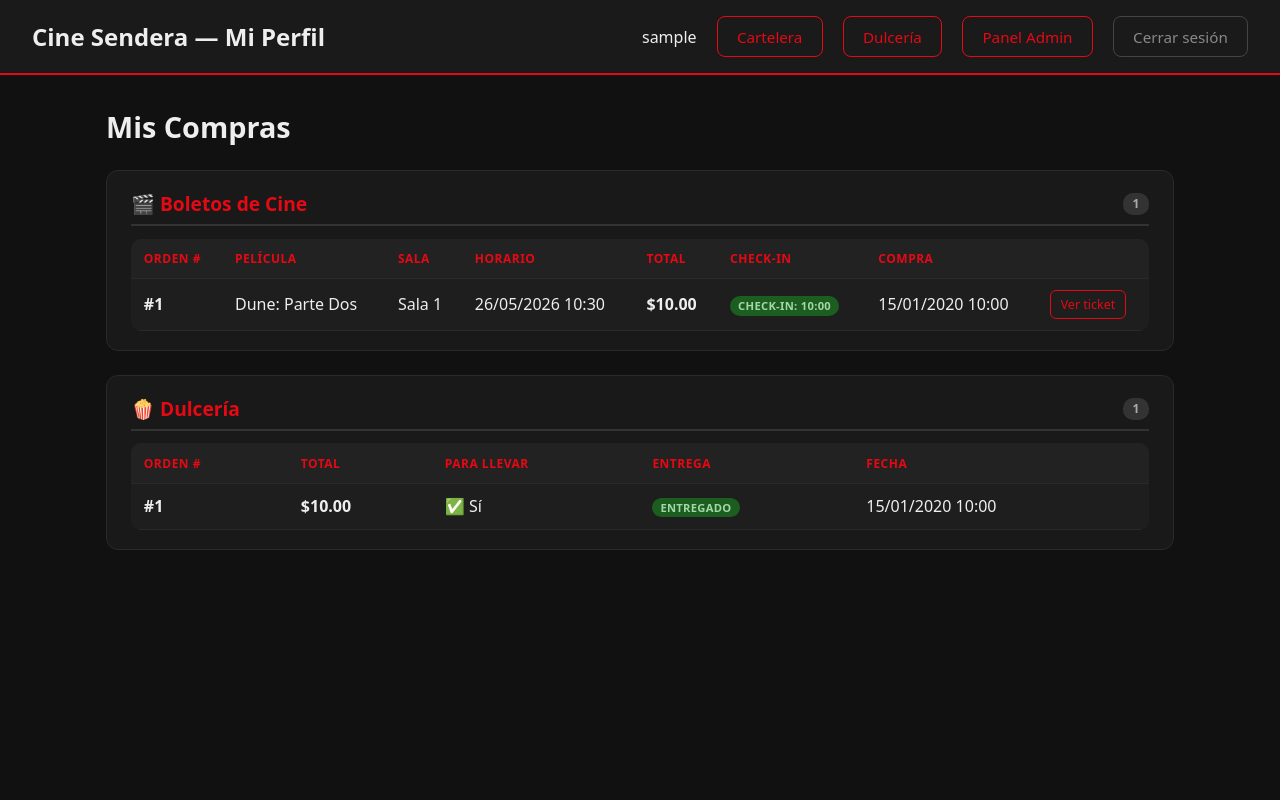
After one commit to gguzman8/cine, a PHP site: page /perfil.php in a window 1280 px wide. The commit adds this page. Run offline with PHP 8.4, Linux system fonts and the light colour scheme; the visitor is signed in with stand-in values (Sample User, id 1); data comes from the database, SQL or seed files in the repository; tables that the repository leaves empty hold one stand-in row (values such as "Sample post").

Commit message:
added profile in client panel

```diff
--- a/public/admin.php
+++ b/public/admin.php
@@ -105,6 +105,7 @@ $peliculas = $pdo ? $pdo->query(
         <nav>
             <span><?= h($_SESSION['usuario_nombre']) ?></span>
             <a href="dulceria.php" class="btn-outline">Dulcería</a>
+            <a href="perfil.php" class="btn-outline">Mi Perfil</a>
             <a href="logout.php" class="btn-muted">Cerrar sesión</a>
         </nav>
     </header>
--- a/public/admin_pelicula_edit.php
+++ b/public/admin_pelicula_edit.php
@@ -28,6 +28,7 @@ if (!$p) {
         <nav>
             <span><?= h($_SESSION['usuario_nombre']) ?></span>
             <a href="admin.php" class="btn-outline">Panel</a>
+            <a href="perfil.php" class="btn-outline">Mi Perfil</a>
             <a href="logout.php" class="btn-muted">Cerrar sesión</a>
         </nav>
     </header>
--- a/public/admin_producto_edit.php
+++ b/public/admin_producto_edit.php
@@ -37,6 +37,8 @@ try {
         <nav>
             <span><?= h($_SESSION['usuario_nombre']) ?></span>
             <a href="admin.php#dulceria" class="btn-outline">← Volver</a>
+            <a href="perfil.php" class="btn-outline">Mi Perfil</a>
+            <a href="logout.php" class="btn-muted">Cerrar sesión</a>
         </nav>
     </header>
     <main>
--- a/public/compra.php
+++ b/public/compra.php
@@ -48,6 +48,7 @@ $checkin_pendientes = $pdo->query('SELECT COUNT(*) FROM compras WHERE checkin_at
                 <a href="staff/vender.php" class="btn-outline">Vender</a>
                 <a href="staff/checkin.php" class="btn-outline">Check-in <span class="badge badge-yellow"><?= $checkin_pendientes ?></span></a>
             <?php endif; ?>
+            <a href="perfil.php" class="btn-outline">Mi Perfil</a>
             <a href="logout.php" class="btn-muted">Cerrar sesión</a>
         </nav>
     </header>
--- a/public/dulceria.php
+++ b/public/dulceria.php
@@ -29,6 +29,7 @@ $checkin_pendientes = $pdo->query('SELECT COUNT(*) FROM compras WHERE checkin_at
                 <a href="staff/checkin.php" class="btn-outline">Check-in <span class="badge badge-yellow"><?= $checkin_pendientes ?></span></a>
             <?php endif; ?>
             <a href="dulceria.php" class="btn-outline">Dulcería</a>
+            <a href="perfil.php" class="btn-outline">Mi Perfil</a>
             <a href="logout.php" class="btn-muted">Cerrar sesión</a>
         </nav>
     </header>
--- a/public/dulceria_recibo.php
+++ b/public/dulceria_recibo.php
@@ -53,6 +53,7 @@ $items = $detalle->fetchAll();
                 <a href="index.php" class="btn-outline">Cartelera</a>
             <?php endif; ?>
             <a href="dulceria.php" class="btn-outline">Dulcería</a>
+            <a href="perfil.php" class="btn-outline">Mi Perfil</a>
             <a href="logout.php" class="btn-muted">Cerrar sesión</a>
         </nav>
     </header>
--- a/public/index.php
+++ b/public/index.php
@@ -40,6 +40,7 @@ $funciones = $pdo->query(
                     <a href="staff/vender.php" class="btn-outline">Vender boletos</a>
                 <?php endif; ?>
                 <a href="dulceria.php" class="btn-outline">Dulcería</a>
+                <a href="perfil.php" class="btn-outline">Mi Perfil</a>
                 <a href="logout.php" class="btn-muted">Cerrar sesión</a>
             <?php else: ?>
                 <a href="dulceria.php" class="btn-outline">Dulcería</a>
--- /dev/null
+++ b/public/perfil.php
@@ -0,0 +1,111 @@
+<?php
+require_once __DIR__ . '/../src/config/database.php';
+require_once __DIR__ . '/../src/includes/session.php';
+require_once __DIR__ . '/../src/includes/functions.php';
+requerir_login();
+
+$user_id = $_SESSION['usuario_id'];
+
+$boletos = $pdo->prepare(
+    'SELECT c.id, c.total, c.created_at, c.checkin_at, p.titulo, f.horario, f.sala
+     FROM compras c
+     JOIN funciones f ON f.id = c.funcion_id
+     JOIN peliculas p ON p.id = f.pelicula_id
+     WHERE c.usuario_id = ?
+     ORDER BY c.created_at DESC'
+);
+$boletos->execute([$user_id]);
+$boletos = $boletos->fetchAll();
+
+$dulceria = $pdo->prepare(
+    'SELECT dc.id, dc.total, dc.created_at, dc.para_llevar, dc.entregado
+     FROM dulceria_compras dc
+     WHERE dc.usuario_id = ?
+     ORDER BY dc.created_at DESC'
+);
+$dulceria->execute([$user_id]);
+$dulceria = $dulceria->fetchAll();
+
+$checkin_pendientes = $pdo->query('SELECT COUNT(*) FROM compras WHERE checkin_at IS NULL')->fetchColumn();
+?>
+<!DOCTYPE html>
+<html lang="es">
+<head>
+    <meta charset="UTF-8">
+    <meta name="viewport" content="width=device-width, initial-scale=1.0">
+    <title>Mi Perfil - Cine Sendera</title>
+    <link rel="stylesheet" href="assets/css/style.css">
+</head>
+<body>
+    <header>
+        <h1>Cine Sendera — Mi Perfil</h1>
+        <nav>
+            <span><?= h($_SESSION['usuario_nombre']) ?></span>
+            <a href="index.php" class="btn-outline">Cartelera</a>
+            <a href="dulceria.php" class="btn-outline">Dulcería</a>
+            <?php if (es_admin()): ?>
+                <a href="admin.php" class="btn-outline">Panel Admin</a>
+            <?php endif; ?>
+            <?php if (es_staff()): ?>
+                <a href="staff/vender.php" class="btn-outline">Vender boletos</a>
+                <a href="staff/checkin.php" class="btn-outline">Check-in <?= $checkin_pendientes > 0 ? '<span class="badge badge-red btn-badge">' . $checkin_pendientes . '</span>' : '' ?></a>
+            <?php endif; ?>
+            <a href="logout.php" class="btn-muted">Cerrar sesión</a>
+        </nav>
+    </header>
+    <main>
+        <h2>Mis Compras</h2>
+
+        <section>
+            <h3 class="section-title">🎬 Boletos de Cine <span class="count"><?= count($boletos) ?></span></h3>
+            <?php if (empty($boletos)): ?>
+                <p class="empty">No has comprado boletos aún. <a href="index.php">Ver cartelera</a></p>
+            <?php else: ?>
+                <table>
+                    <thead>
+                        <tr><th>Orden #</th><th>Película</th><th>Sala</th><th>Horario</th><th>Total</th><th>Check-in</th><th>Compra</th><th></th></tr>
+                    </thead>
+                    <tbody>
+                        <?php foreach ($boletos as $b): ?>
+                            <tr>
+                                <td><strong>#<?= $b['id'] ?></strong></td>
+                                <td><?= h($b['titulo']) ?></td>
+                                <td><?= h($b['sala']) ?></td>
+                                <td><?= date('d/m/Y H:i', strtotime($b['horario'])) ?></td>
+                                <td><strong>$<?= number_format($b['total'], 2) ?></strong></td>
+                                <td><span class="badge <?= $b['checkin_at'] ? 'badge-green' : 'badge-yellow' ?>"><?= $b['checkin_at'] ? 'Check-in: ' . date('H:i', strtotime($b['checkin_at'])) : 'Pendiente' ?></span></td>
+                                <td><?= date('d/m/Y H:i', strtotime($b['created_at'])) ?></td>
+                                <td><a href="ticket.php?compra_id=<?= $b['id'] ?>" class="btn btn-sm btn-outline">Ver ticket</a></td>
+                            </tr>
+                        <?php endforeach; ?>
+                    </tbody>
+                </table>
+            <?php endif; ?>
+        </section>
+
+        <section>
+            <h3 class="section-title">🍿 Dulcería <span class="count"><?= count($dulceria) ?></span></h3>
+            <?php if (empty($dulceria)): ?>
+                <p class="empty">No has comprado en dulcería aún. <a href="dulceria.php">Ver productos</a></p>
+            <?php else: ?>
+                <table>
+                    <thead>
+                        <tr><th>Orden #</th><th>Total</th><th>Para llevar</th><th>Entrega</th><th>Fecha</th></tr>
+                    </thead>
+                    <tbody>
+                        <?php foreach ($dulceria as $d): ?>
+                            <tr>
+                                <td><strong>#<?= $d['id'] ?></strong></td>
+                                <td><strong>$<?= number_format($d['total'], 2) ?></strong></td>
+                                <td><?= $d['para_llevar'] ? '✅ Sí' : '—' ?></td>
+                                <td><span class="badge <?= $d['entregado'] ? 'badge-green' : 'badge-yellow' ?>"><?= $d['entregado'] ? 'Entregado' : 'Pendiente' ?></span></td>
+                                <td><?= date('d/m/Y H:i', strtotime($d['created_at'])) ?></td>
+                            </tr>
+                        <?php endforeach; ?>
+                    </tbody>
+                </table>
+            <?php endif; ?>
+        </section>
+    </main>
+</body>
+</html>
--- a/public/staff/checkin.php
+++ b/public/staff/checkin.php
@@ -63,6 +63,7 @@ if ($compra_id > 0) {
             <a href="vender.php" class="btn-outline">Vender</a>
             <a href="checkin.php" class="btn-outline">Check-in <span class="badge badge-yellow"><?= $checkin_pendientes ?></span></a>
             <?php if (es_admin()): ?><a href="../admin.php" class="btn-outline">Panel admin</a><?php endif; ?>
+            <a href="../perfil.php" class="btn-outline">Mi Perfil</a>
             <a href="../logout.php" class="btn-muted">Cerrar sesión</a>
         </nav>
     </header>
--- a/public/staff/vender.php
+++ b/public/staff/vender.php
@@ -50,6 +50,7 @@ $funciones = $pdo->query(
             <?php if (count($entregas_pendientes) > 0): ?>
                 <span class="badge badge-yellow" style="font-size:.75rem;">🚚 <?= count($entregas_pendientes) ?> entrega(s)</span>
             <?php endif; ?>
+            <a href="../perfil.php" class="btn-outline">Mi Perfil</a>
             <a href="../logout.php" class="btn-muted">Cerrar sesión</a>
         </nav>
     </header>
--- a/public/ticket.php
+++ b/public/ticket.php
@@ -69,6 +69,7 @@ $checkin_pendientes = $pdo->query('SELECT COUNT(*) FROM compras WHERE checkin_at
                 <a href="staff/vender.php" class="btn-outline">Vender</a>
                 <a href="staff/checkin.php" class="btn-outline">Check-in <span class="badge badge-yellow"><?= $checkin_pendientes ?></span></a>
             <?php endif; ?>
+            <a href="perfil.php" class="btn-outline">Mi Perfil</a>
             <a href="logout.php" class="btn-muted">Cerrar sesión</a>
         </nav>
     </header>
```
